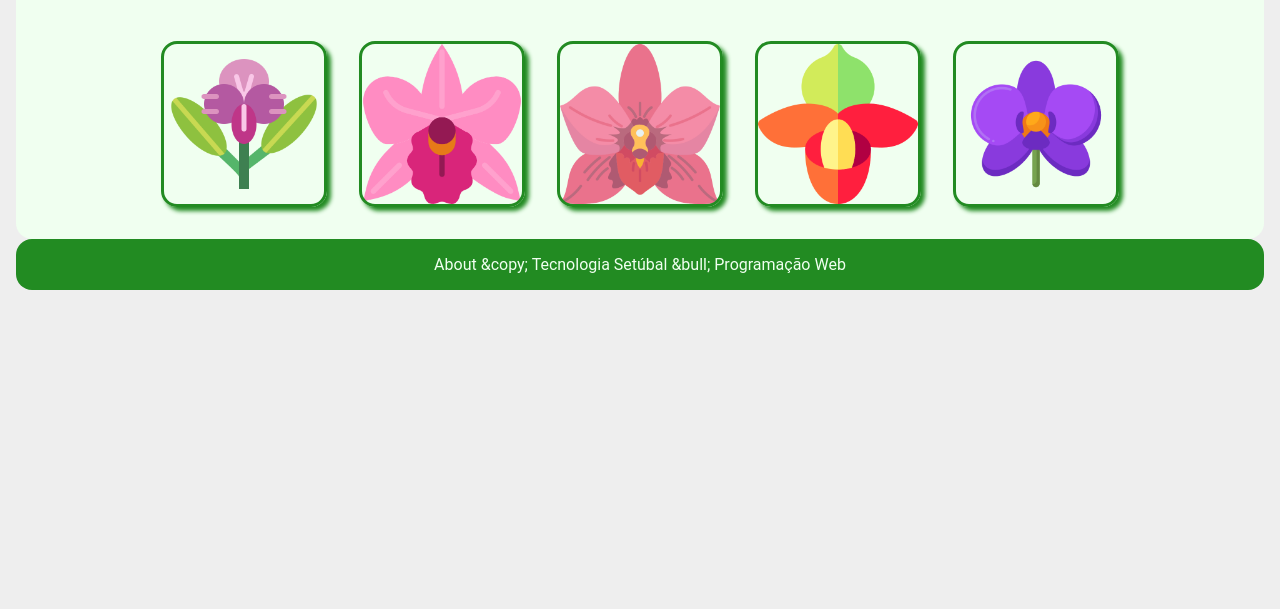
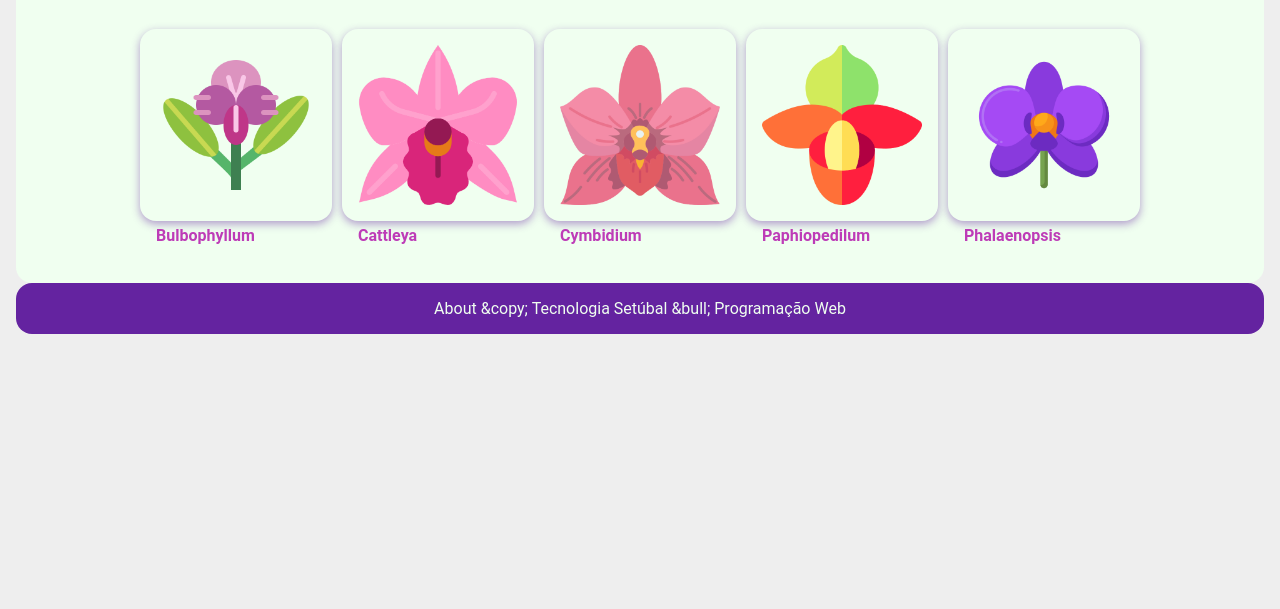
Before and after one commit to CarloSousa261996/orquideas-pro, a plain HTML site: page www/index.html in a window 1280 px wide. Shown: the part 191-800 px from the top of the page. Drawn offline with Linux system fonts and the light colour scheme.

Commit message:
style: improve characteristic sytles

```diff
--- a/www/Css/style.css
+++ b/www/Css/style.css
@@ -1,16 +1,16 @@
 :root {
     font-size: 62.5%;
-    --root-color: #228b22; /*ForestGreen*/
-    --root-secondary-color: #00fa9a; /*MediumSpringGreen*/
+    --root-color: #6423a0; /*ForestGreen*/
     --root-background-color: #f0fff0; /*HoneyDew*/
+    --root-secondary-color: #bd3cb7; /*MediumSpringGreen*/
     --root-secondary-background-color: #eee;
+    --root-icon-size: calc(10 * var(--root-font-size));
     --root-font-size: 1.6rem;
-    --root-icon-size: calc(10 * var(--root-font-size));
     --root-space: var(--root-font-size);
     --root-half-space: calc(var(--root-space) / 2);
     --root-fourth-space: calc(var(--root-space) / 4);
+    --root-border-radius: var(--root-space);
     --root-double-space: calc(var(--root-space) * 2);
-    --root-border-radius: var(--root-space);
 }
 
 body {
@@ -82,6 +82,10 @@ footer {
 
 .genus-list {
     text-align: center;
+    display: flex;
+    gap: 1rem;
+    flex-wrap: wrap;
+    justify-content: center;
 }
 
 .genus-item {
@@ -95,12 +99,34 @@ footer {
     display: inline-block;
     width: var(--root-icon-size);
     height: var(--root-icon-size);
-    border: calc(0.2 * var(--root-font-size)) solid var(--root-color);
+    /* border: calc(0.1 * var(--root-font-size)) solid var(--root-color); */
     border-radius: var(--root-border-radius);
     background-repeat: no-repeat;
     background-position: center;
     background-size: var(--root-icon-size);
-    box-shadow: var(--root-fourth-space) var(--root-fourth-space) var(--root-fourth-space) var(--root-color);
+    box-shadow: #6423a075 0px 3px 8px;
+    position: relative;
+    margin-bottom: 3rem;
+}
+
+.genus-link:hover {
+    box-shadow: #6423a0 0px 5px 15px;
+    transition: 0.3s;
+}
+
+.genus-link p {
+    font-size: var(--root-font-size);
+    font-weight: bold;
+    position: absolute;
+    bottom: -4rem;
+    color: var(--root-secondary-color);
+}
+
+.genus-link p:hover {
+    color: var(--root-color);
+    text-decoration: underline;
+    cursor: pointer;
+    transition: 1s;
 }
 
 #bulbophyllum {
--- a/www/Javascript/pages/characteristic-list.js
+++ b/www/Javascript/pages/characteristic-list.js
@@ -15,16 +15,16 @@ export function CharacteristicPage() {
         const li = document.createElement("li");
         li.classList.add("genus-item");
 
-        const a = document.createElement("a");
-        a.textContent = item.description;
-        a.classList.add("genus-link");
-        a.classList.add(Orchid.getCharacteristicClass(currentyCharacteristic, item.id));
+        const descriptionEl = document.createElement("p");
+        descriptionEl.textContent = item.description;
+        li.classList.add("genus-link");
+        li.classList.add(Orchid.getCharacteristicClass(currentyCharacteristic, item.id));
 
         if (currentyCharacteristic === "genus") {
-          a.setAttribute("id", item.description.toLocaleLowerCase());
+          li.setAttribute("id", item.description.toLocaleLowerCase());
         }
 
-        li.appendChild(a);
+        li.appendChild(descriptionEl);
         li.addEventListener("click", () => {
           const search = `?characteristic=${currentyCharacteristic}`;
           navigateTo(`${search}&characteristic-id=${item.id}`);
```
